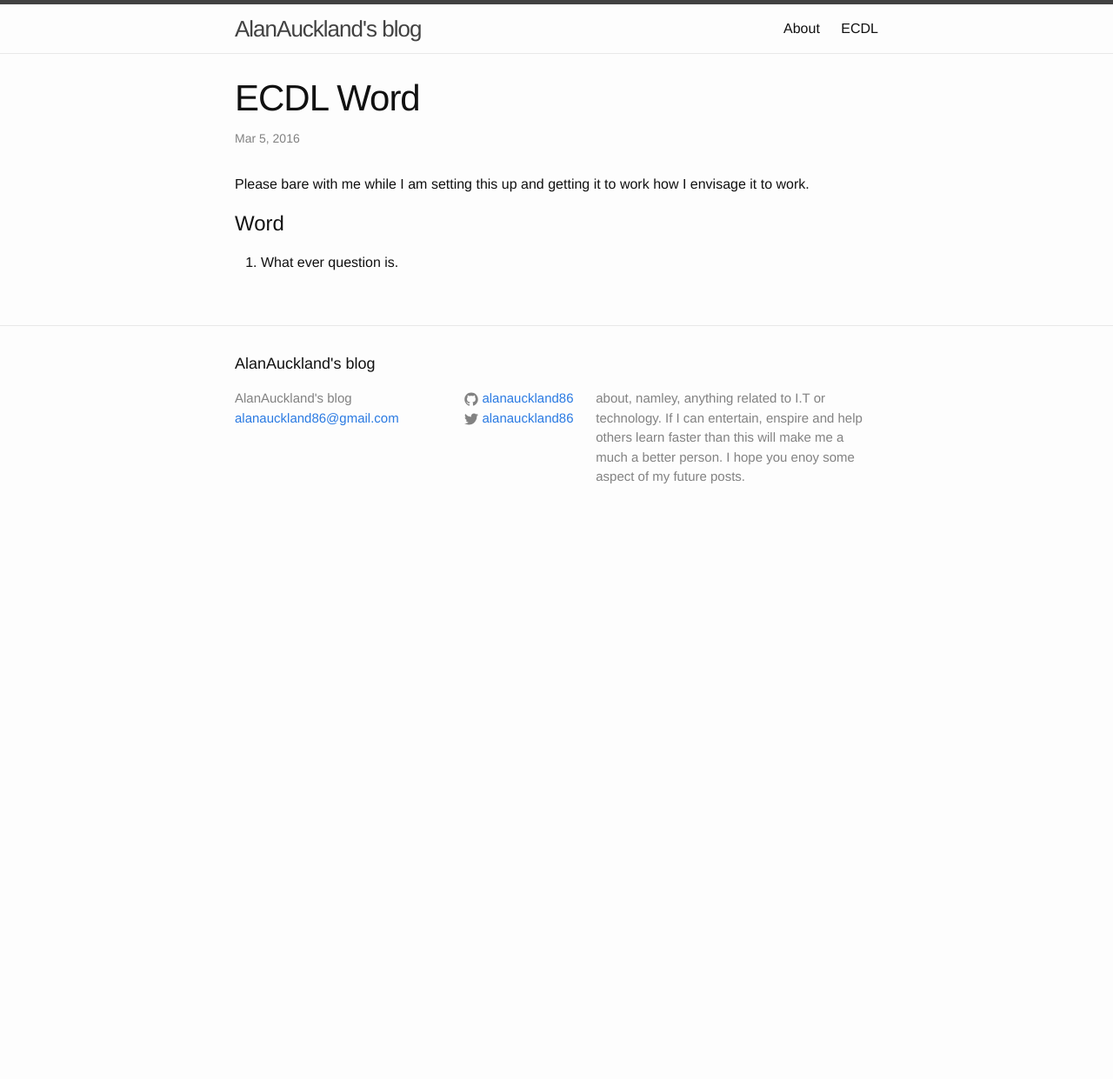
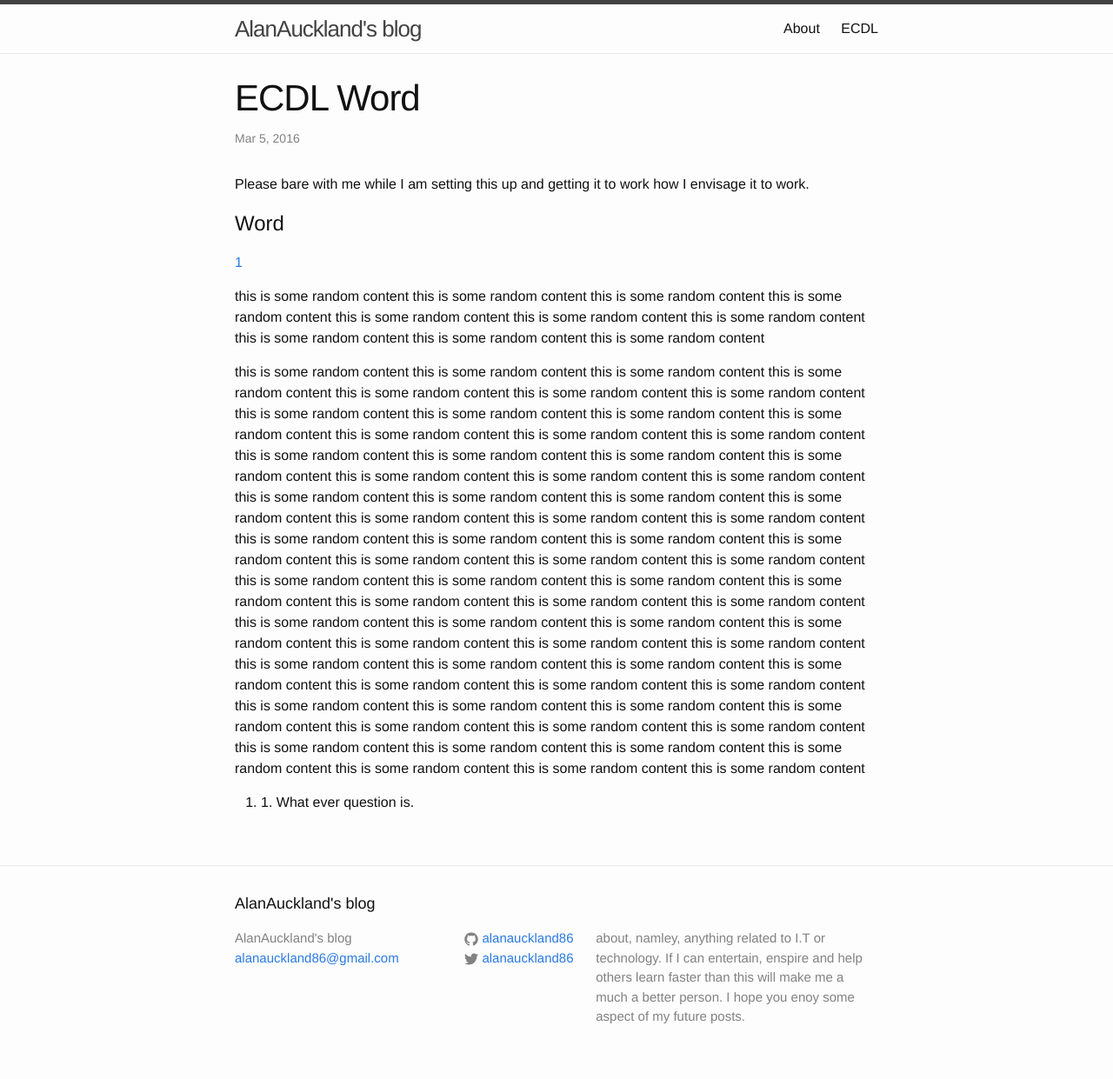
Before and after one commit to alanauckland86/alanauckland86.github.io, a Jekyll site: the page built from _posts/2016-03-05-ECDL-Word.markdown, in a window 1280 px wide. Shown: the whole page at 87% size. Built offline with Jekyll 4.4.1, drawn with Linux system fonts in a browser that asks for light colours; before the commit the page ends 900 px from its top, so only the background shows below that.

```diff
--- a/_posts/2016-03-05-ECDL-Word.markdown
+++ b/_posts/2016-03-05-ECDL-Word.markdown
@@ -10,4 +10,93 @@
 
 # Word #
 
-1. What ever question is.
+<a href ="#1">1</a>
+
+this is some random content
+this is some random content
+this is some random content
+this is some random content
+this is some random content
+this is some random content
+this is some random content
+this is some random content
+this is some random content
+this is some random content
+
+this is some random content
+this is some random content
+this is some random content
+this is some random content
+this is some random content
+this is some random content
+this is some random content
+this is some random content
+this is some random content
+this is some random content
+this is some random content
+this is some random content
+this is some random content
+this is some random content
+this is some random content
+this is some random content
+this is some random content
+this is some random content
+this is some random content
+this is some random content
+this is some random content
+this is some random content
+this is some random content
+this is some random content
+this is some random content
+this is some random content
+this is some random content
+this is some random content
+this is some random content
+this is some random content
+this is some random content
+this is some random content
+this is some random content
+this is some random content
+this is some random content
+this is some random content
+this is some random content
+this is some random content
+this is some random content
+this is some random content
+this is some random content
+this is some random content
+this is some random content
+this is some random content
+this is some random content
+this is some random content
+this is some random content
+this is some random content
+this is some random content
+this is some random content
+this is some random content
+this is some random content
+this is some random content
+this is some random content
+this is some random content
+this is some random content
+this is some random content
+this is some random content
+this is some random content
+this is some random content
+this is some random content
+this is some random content
+this is some random content
+this is some random content
+this is some random content
+this is some random content
+this is some random content
+this is some random content
+this is some random content
+this is some random content
+
+
+
+
+<ol>
+    <li id="1">1. What ever question is.</li>
+</ol>
```
Also changed, not shown: _posts/2016-03-09-Jekyll-windows-installer.markdown (added, +19 -0 lines), 1 other file.
